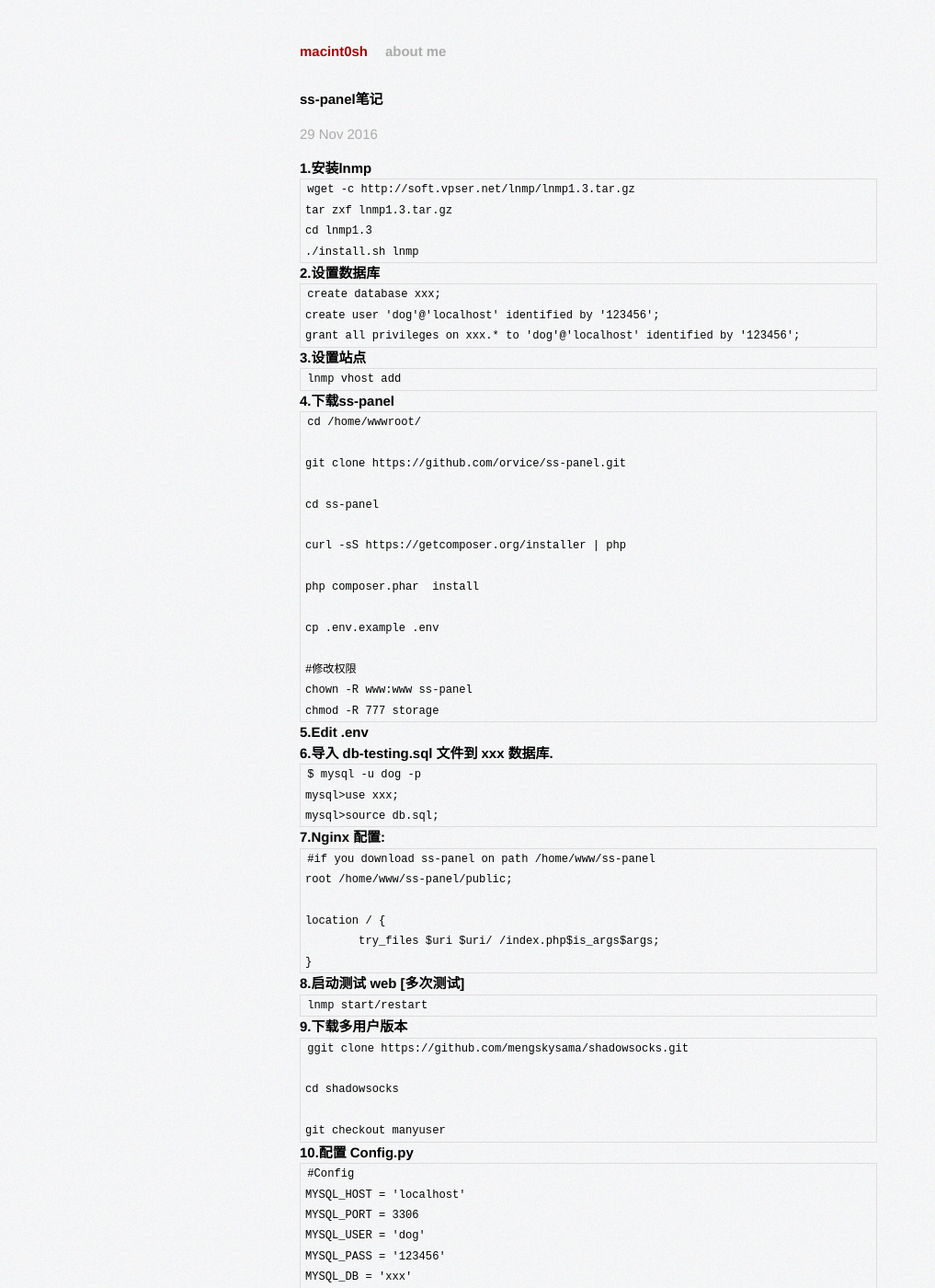
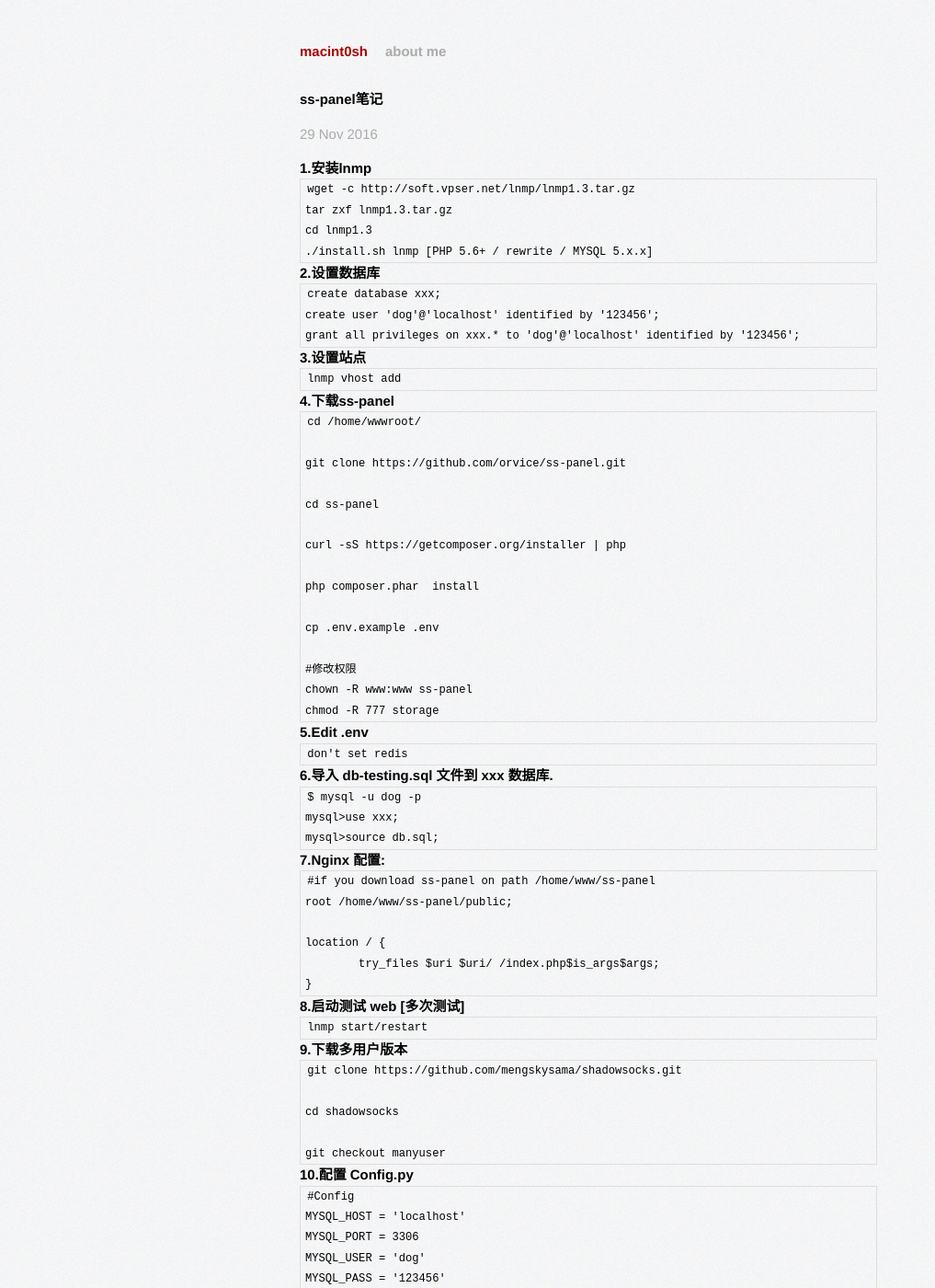
Before and after one commit to iiipod/iiipod.github.com, a Jekyll site: the page built from _posts/2016-11-29-ss-panel笔记.markdown, in a window 1280 px wide and 1400 px high. Shown: the whole window at 92% size, without its empty margins (0-1017 px from the left). Built offline with Jekyll 4.4.1, drawn with Linux system fonts in a browser that asks for light colours; Markdown is read by kramdown in place of the engine named in the settings.

Commit message:
2016年 11月 29日 星期二 13:56:42

```diff
--- a/_posts/2016-11-29-ss-panel笔记.markdown
+++ b/_posts/2016-11-29-ss-panel笔记.markdown
@@ -9,7 +9,7 @@
 	wget -c http://soft.vpser.net/lnmp/lnmp1.3.tar.gz
     tar zxf lnmp1.3.tar.gz
     cd lnmp1.3
-    ./install.sh lnmp
+    ./install.sh lnmp [PHP 5.6+ / rewrite / MYSQL 5.x.x]
 
 #### 2.设置数据库
 
@@ -41,6 +41,7 @@
 
 #### 5.Edit .env
 
+    don't set redis
 
 #### 6.导入 db-testing.sql 文件到 xxx 数据库.
 
@@ -63,7 +64,7 @@
 
 #### 9.下载多用户版本
 
-	ggit clone https://github.com/mengskysama/shadowsocks.git
+	git clone https://github.com/mengskysama/shadowsocks.git
 
 	cd shadowsocks
 
```
